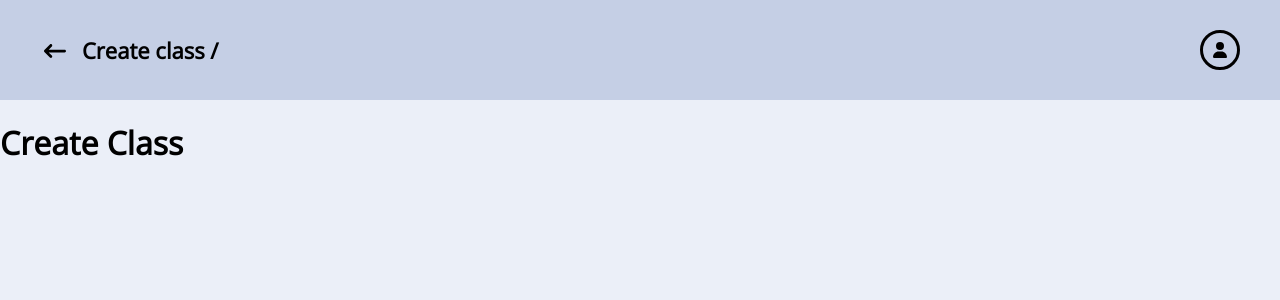
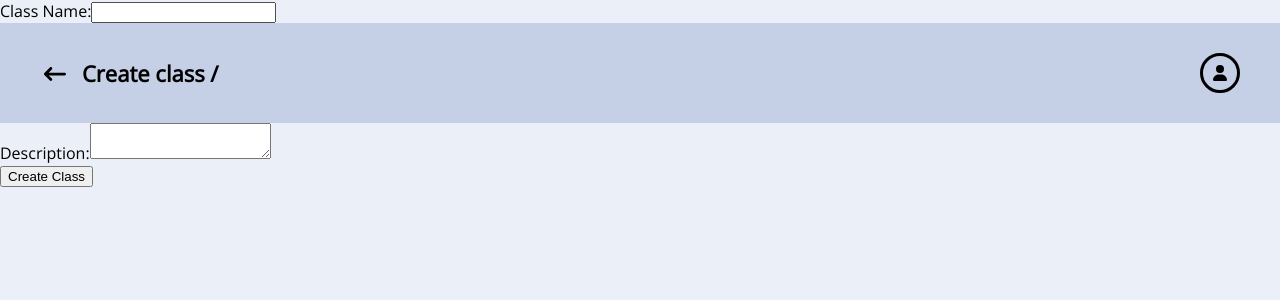
Before and after one commit to s-alad/openpoll, a Next.js app in the folder app/op-next/: page /create/class in a window 1280 px wide. Shown: the top 300 px of the page. Built offline with nearby package versions, Linux system fonts and the light colour scheme; no server answers.

Commit message:
updated create class page

```diff
--- a/app/op-next/pages/create/class/index.tsx
+++ b/app/op-next/pages/create/class/index.tsx
@@ -1,5 +1,4 @@
 import Navbar from "@/layout/navbar/navbar"
-import React from "react"
 
 import styles from "./create.class.module.scss"
 
@@ -8,7 +7,15 @@ import { auth, db } from "../../../firebase/firebaseconfig";
 
 import { useRouter } from "next/router";
 
-export default function CreateClass() {
+// index.tsx
+import React, { useState, FormEvent } from 'react';
+
+interface ClassFormData {
+  className: string;
+  description: string;
+}
+
+const CreateClassForm: React.FC = () => {
 
     const router = useRouter();
 
@@ -20,10 +27,49 @@ export default function CreateClass() {
 
     }
 
-    return (
-        <div>
+  const [formData, setFormData] = useState<ClassFormData>({ className: '', description: '' });
+
+  const handleChange = (e: React.ChangeEvent<HTMLInputElement | HTMLTextAreaElement>) => {
+    const { name, value } = e.target;
+    setFormData(prevState => ({
+      ...prevState,
+      [name]: value
+    }));
+  };
+
+  const handleSubmit = (e: FormEvent) => {
+    e.preventDefault();
+    // Here you would typically handle the submission to your backend or state management solution
+    console.log('Form data submitted:', formData);
+  };
+
+  return (
+    <form onSubmit={handleSubmit}>
+      <div>
+        <label htmlFor="className">Class Name:</label>
+        <input
+          type="text"
+          id="className"
+          name="className"
+          value={formData.className}
+          onChange={handleChange}
+          required
+        />
+      </div>
+      <div>
             <Navbar path={"Create class /"}/>
-            <h1>Create Class</h1>
-        </div>
-    )
-}
+        <label htmlFor="description">Description:</label>
+        <textarea
+          id="description"
+          name="description"
+          value={formData.description}
+          onChange={handleChange}
+          required
+        />
+      </div>
+      <button type="submit">Create Class</button>
+    </form>
+  );
+};
+
+export default CreateClassForm;
```
